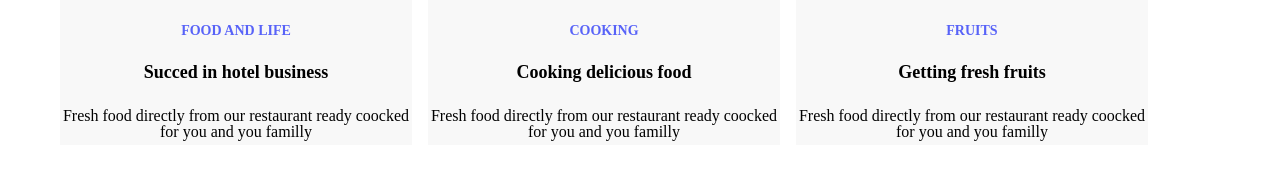
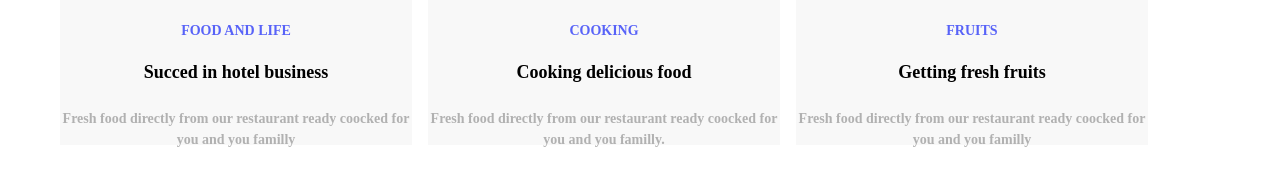
Before and after one commit to mancho-mdivnishvili/UniLab-lesson-5, a plain HTML site: page index.html in a window 1280 px wide. Shown: the part 256-442 px from the top of the page. Drawn offline with Linux system fonts and the light colour scheme.

Commit message:
added first section styles

```diff
--- a/css/style.css
+++ b/css/style.css
@@ -18,7 +18,9 @@
 }
 .container {
 	width: 1160px;
-	margin:72px auto;
+	margin-top: 72px;
+	margin-left: auto;
+	margin-right: auto;
 }
 .h5 {
 	text-transform: uppercase;
@@ -39,5 +41,10 @@
 	font-size: 42px;
 	font-weight: 800;
 	margin-top: 5px;
-
 }
+.paragraph {
+	font-size: 14px;
+	font-weight: 600;
+	line-height: 21px;
+	color: #B1B1B1;
+}
--- a/index.html
+++ b/index.html
@@ -17,7 +17,7 @@
 					<div class="text-box">
 						<h5 class="h5"> Food and life </h5>
 						<h4 class="h4"> Succed in hotel business </h4>
-						<p> Fresh food directly from our restaurant ready coocked for you and you familly </p>
+						<p class="paragraph"> Fresh food directly from our restaurant ready coocked for you and you familly </p>
 						<div class="clear"></div>
 					</div>
 					<div class="clear"></div>
@@ -27,7 +27,7 @@
 					<div class="text-box">
 						<h5 class="h5"> Cooking </h5>
 						<h4 class="h4"> Cooking delicious food </h4>
-						<p> Fresh food directly from our restaurant ready coocked for you and you familly </p>
+						<p class="paragraph"> Fresh food directly from our restaurant ready coocked for you and you familly.</p>
 						<div class="clear"></div>
 					</div>
 					<div class="clear"></div>
@@ -37,7 +37,7 @@
 					<div class="text-box">
 						<h5 class="h5"> Fruits </h5>
 						<h4 class="h4"> Getting fresh fruits </h4>
-						<p> Fresh food directly from our restaurant ready coocked for you and you familly </p>
+						<p class="paragraph"> Fresh food directly from our restaurant ready coocked for you and you familly </p>
 						<div class="clear"></div>
 					</div>
 					<div class="clear"></div>
```
